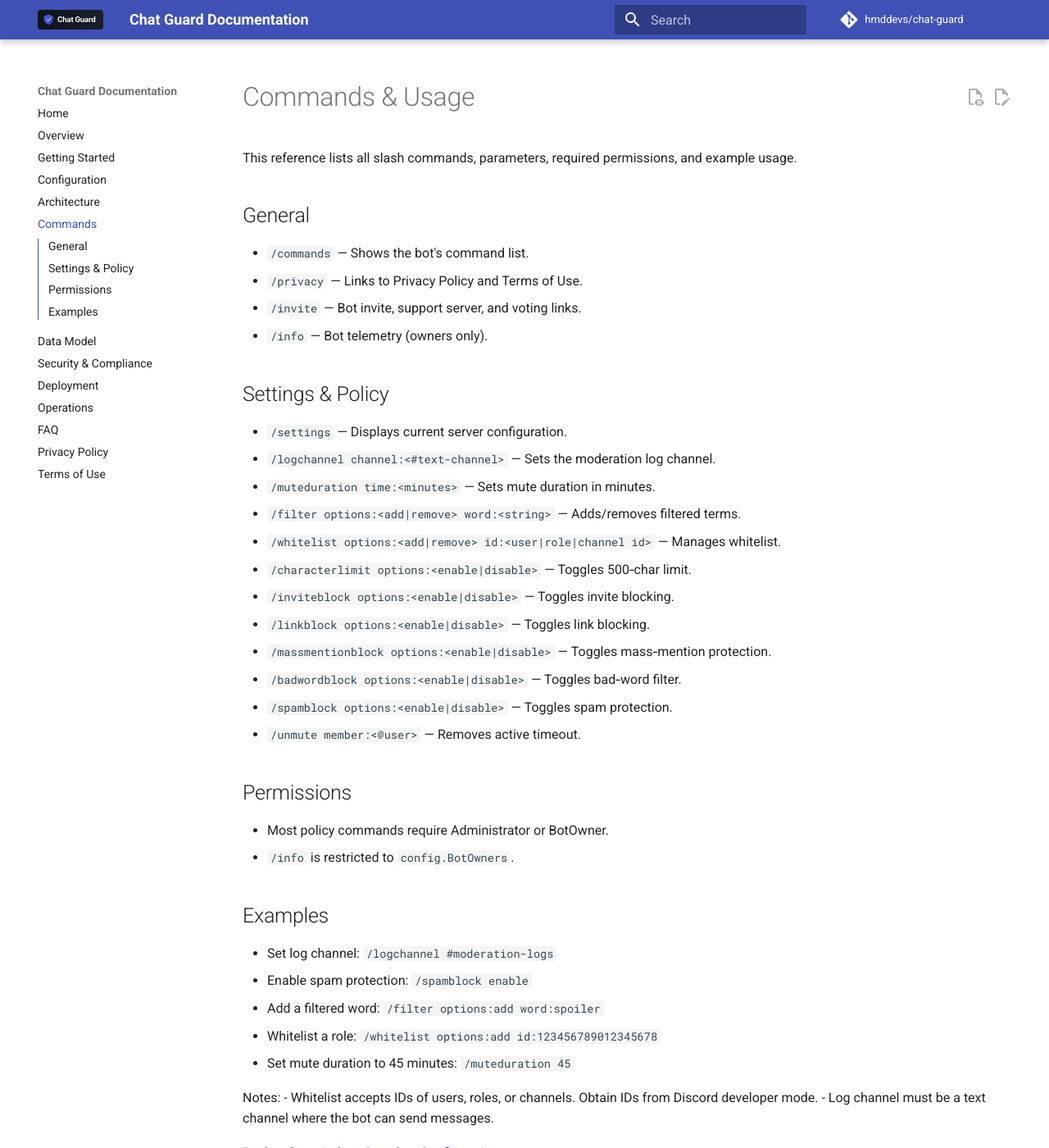
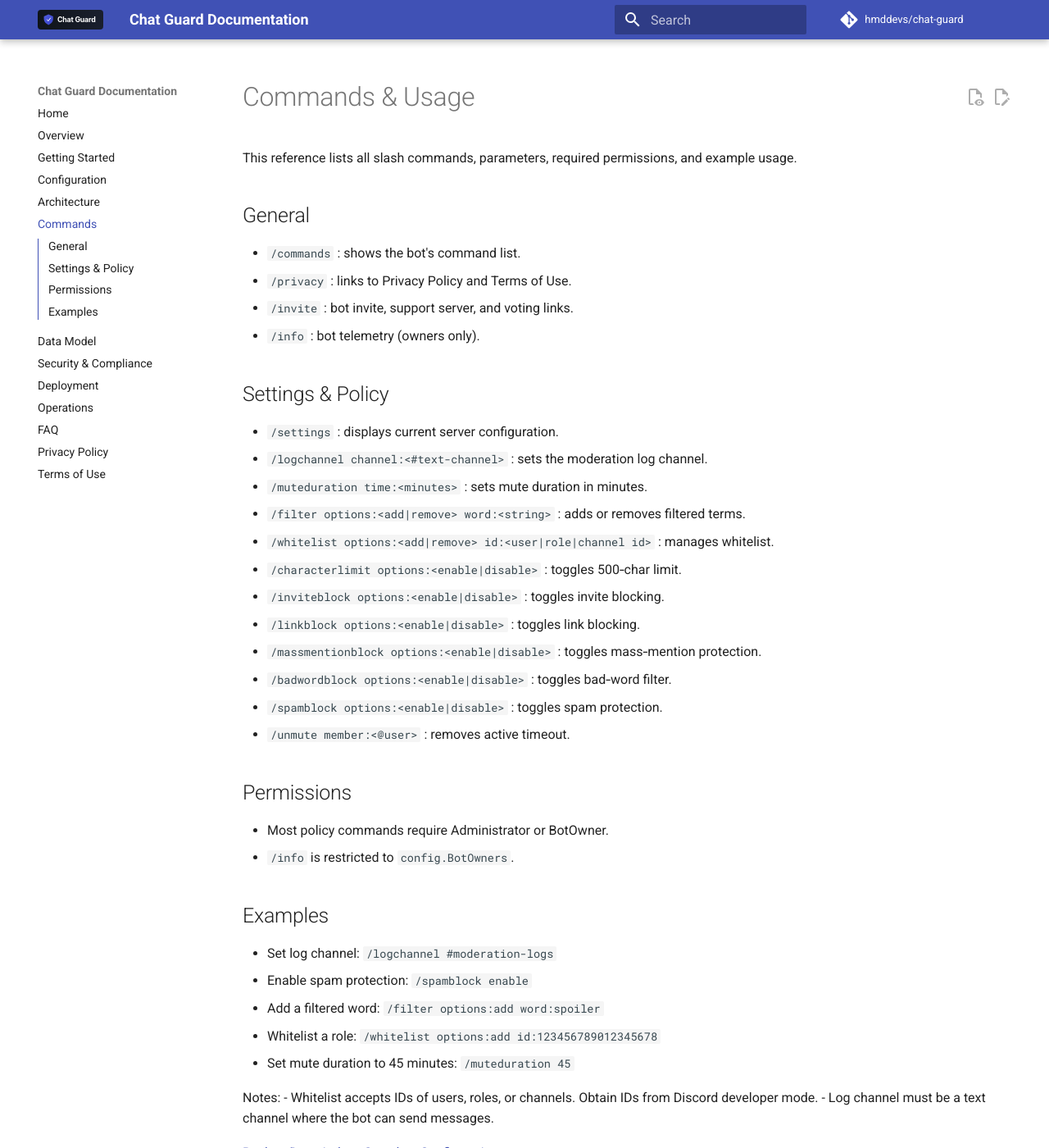
Before and after one commit to hmddevs/chat-guard, an MkDocs documentation site: the page built from docs/05-Commands.md, in a window 1280 px wide and 1400 px high. Shown: the whole window at 82% size. Built offline with MkDocs 1.6.1 and Material for MkDocs 9.7.7, drawn with Linux system fonts in a browser that asks for light colours; comment, search, counter and statistics services are not loaded.

```diff
--- a/docs/05-Commands.md
+++ b/docs/05-Commands.md
@@ -4,25 +4,25 @@ This reference lists all slash commands, parameters, required permissions, and e
 
 ## General
 
-- `/commands` — Shows the bot's command list.
-- `/privacy` — Links to Privacy Policy and Terms of Use.
-- `/invite` — Bot invite, support server, and voting links.
-- `/info` — Bot telemetry (owners only).
+- `/commands` : shows the bot's command list.
+- `/privacy` : links to Privacy Policy and Terms of Use.
+- `/invite` : bot invite, support server, and voting links.
+- `/info` : bot telemetry (owners only).
 
 ## Settings & Policy
 
-- `/settings` — Displays current server configuration.
-- `/logchannel channel:<#text-channel>` — Sets the moderation log channel.
-- `/muteduration time:<minutes>` — Sets mute duration in minutes.
-- `/filter options:<add|remove> word:<string>` — Adds/removes filtered terms.
-- `/whitelist options:<add|remove> id:<user|role|channel id>` — Manages whitelist.
-- `/characterlimit options:<enable|disable>` — Toggles 500‑char limit.
-- `/inviteblock options:<enable|disable>` — Toggles invite blocking.
-- `/linkblock options:<enable|disable>` — Toggles link blocking.
-- `/massmentionblock options:<enable|disable>` — Toggles mass‑mention protection.
-- `/badwordblock options:<enable|disable>` — Toggles bad‑word filter.
-- `/spamblock options:<enable|disable>` — Toggles spam protection.
-- `/unmute member:<@user>` — Removes active timeout.
+- `/settings` : displays current server configuration.
+- `/logchannel channel:<#text-channel>` : sets the moderation log channel.
+- `/muteduration time:<minutes>` : sets mute duration in minutes.
+- `/filter options:<add|remove> word:<string>` : adds or removes filtered terms.
+- `/whitelist options:<add|remove> id:<user|role|channel id>` : manages whitelist.
+- `/characterlimit options:<enable|disable>` : toggles 500‑char limit.
+- `/inviteblock options:<enable|disable>` : toggles invite blocking.
+- `/linkblock options:<enable|disable>` : toggles link blocking.
+- `/massmentionblock options:<enable|disable>` : toggles mass‑mention protection.
+- `/badwordblock options:<enable|disable>` : toggles bad‑word filter.
+- `/spamblock options:<enable|disable>` : toggles spam protection.
+- `/unmute member:<@user>` : removes active timeout.
 
 ## Permissions
 
```
Also changed, not shown: README.md (+47 -183 lines), docs/03-Configuration.md (+10 -10 lines), docs/04-Architecture.md (+1 -1 lines), docs/07-Security-Compliance.md (+4 -4 lines), docs/README.md (+11 -11 lines).
